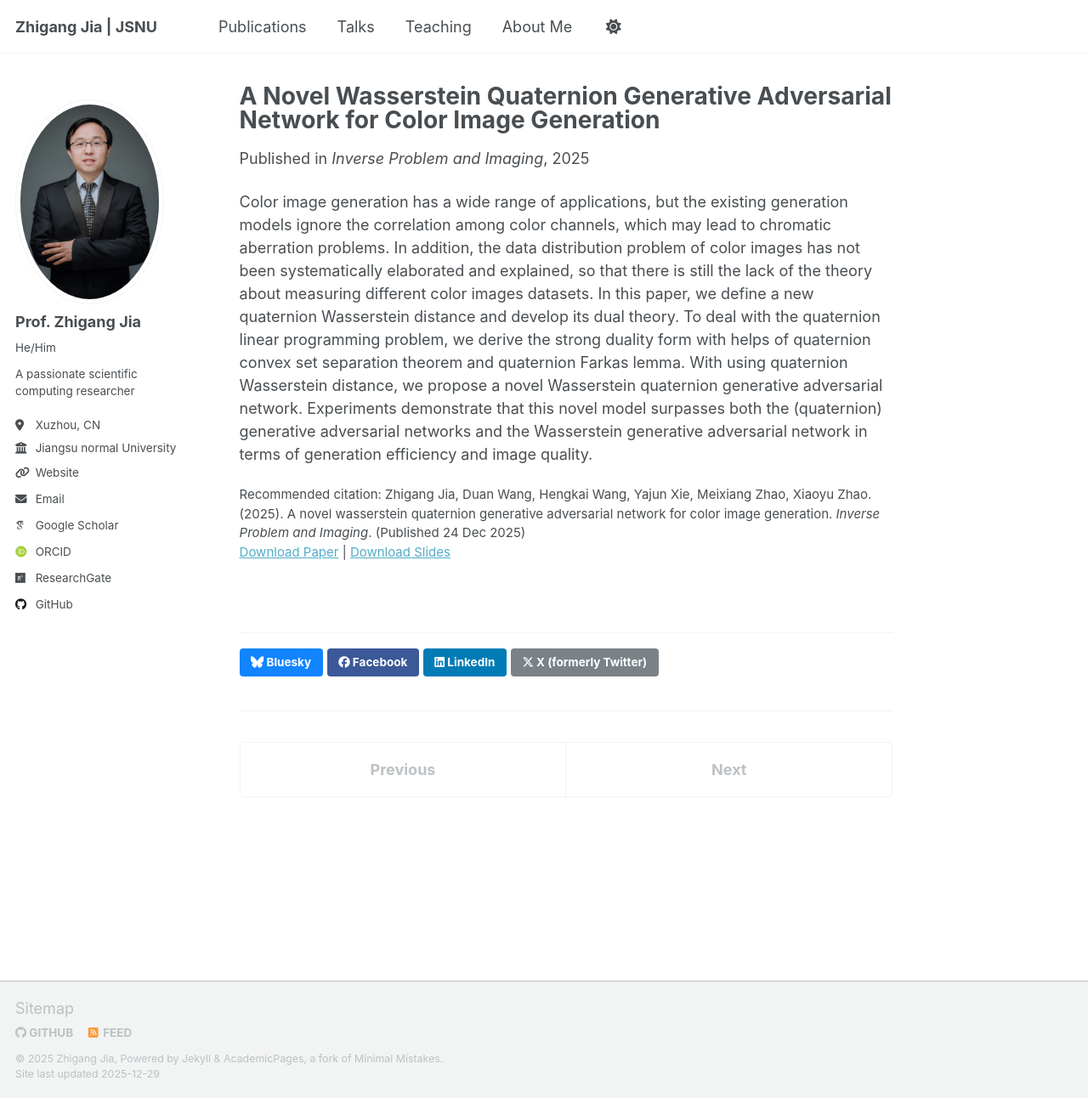
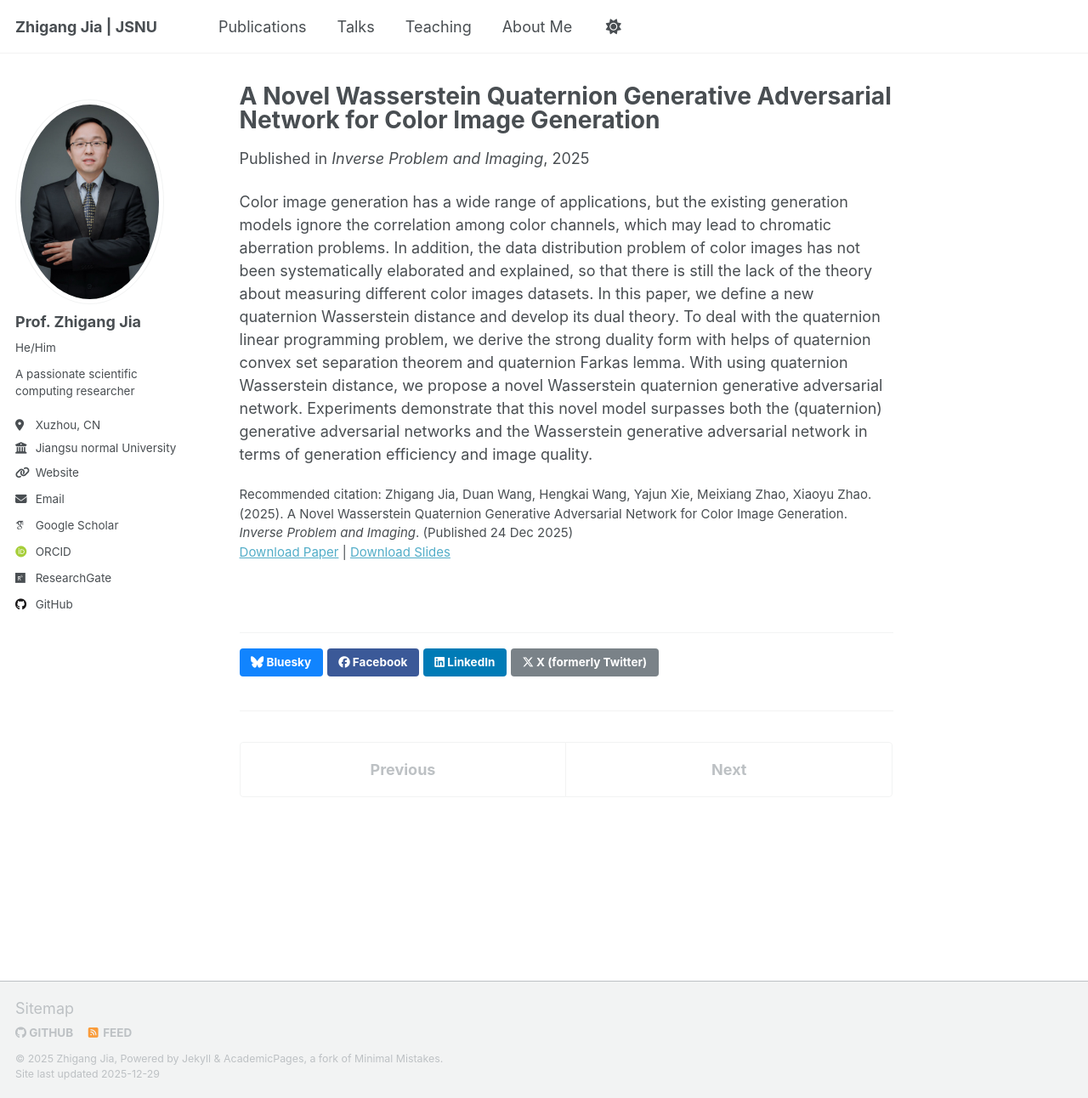
Before and after one commit to Zhigang-JIA/Zhigang-JIA.github.io, a Jekyll site: the page built from _publications/2025-12-09-WQGAN.md, in a window 1280 px wide and 1292 px high. Shown: the whole window at 85% size. Built offline with Jekyll 4.4.1, drawn with Linux system fonts in a browser that asks for light colours; some web fonts are replaced; a script that is not in the unit is left out.

Commit message:
Update 2025-12-09-WQGAN.md

```diff
--- a/_publications/2025-12-09-WQGAN.md
+++ b/_publications/2025-12-09-WQGAN.md
@@ -8,6 +8,6 @@ date: 2025-12-24
 venue: 'Inverse Problem and Imaging'
 slidesurl: ''
 paperurl: 'https://www.aimsciences.org/article/doi/10.3934/ipi.2026009'
-citation: 'Zhigang Jia, Duan Wang, Hengkai Wang, Yajun Xie, Meixiang Zhao, Xiaoyu Zhao. (2025). A novel wasserstein quaternion generative adversarial network for color image generation. <i>Inverse Problem and Imaging</i>. (Published 24 Dec 2025)'
+citation: 'Zhigang Jia, Duan Wang, Hengkai Wang, Yajun Xie, Meixiang Zhao, Xiaoyu Zhao. (2025). A Novel Wasserstein Quaternion Generative Adversarial Network for Color Image Generation. <i>Inverse Problem and Imaging</i>. (Published 24 Dec 2025)'
 ---
 Color image generation has a wide range of applications, but the existing generation models ignore the correlation among color channels, which may lead to chromatic aberration problems. In addition, the data distribution problem of color images has not been systematically elaborated and explained, so that there is still the lack of the theory about measuring different color images datasets. In this paper, we define a new quaternion Wasserstein distance and develop its dual theory. To deal with the quaternion linear programming problem, we derive the strong duality form with helps of quaternion convex set separation theorem and quaternion Farkas lemma. With using quaternion Wasserstein distance, we propose a novel Wasserstein quaternion generative adversarial network. Experiments demonstrate that this novel model surpasses both the (quaternion) generative adversarial networks and the Wasserstein generative adversarial network in terms of generation efficiency and image quality.
```
